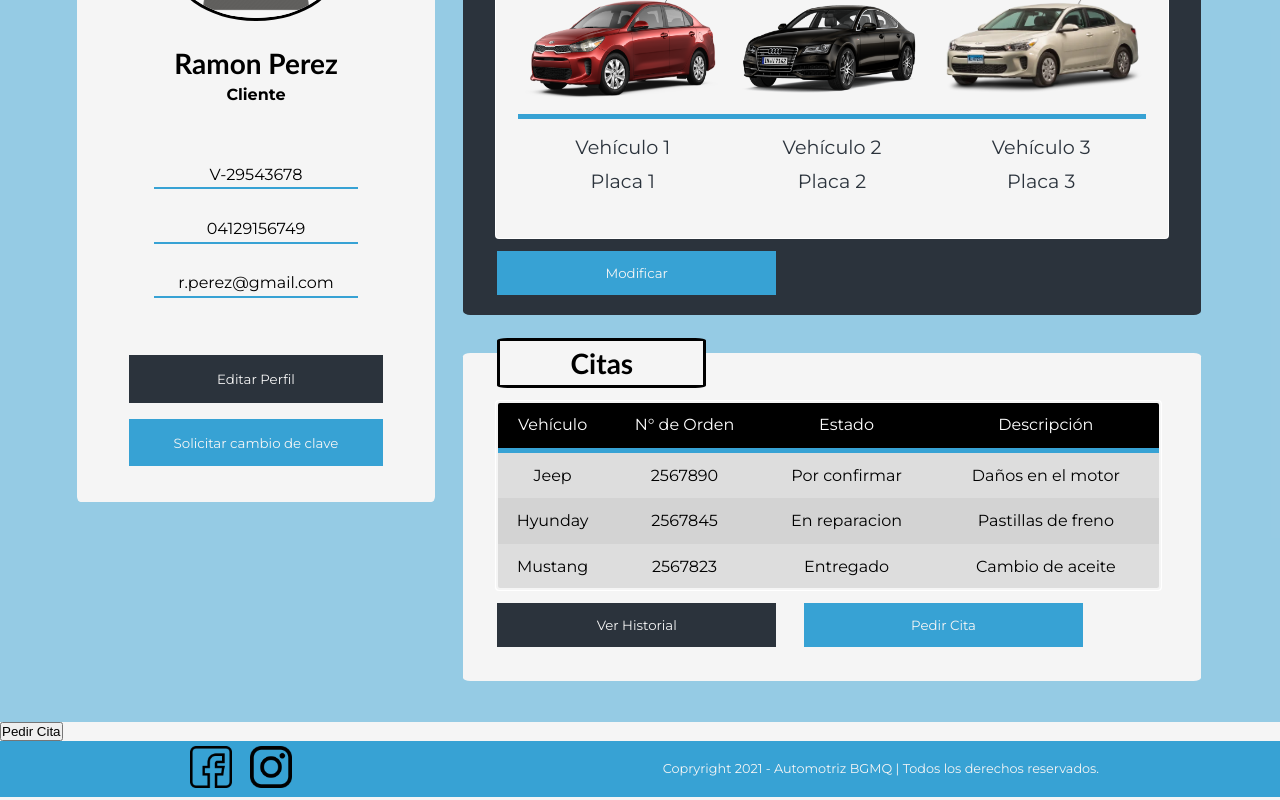
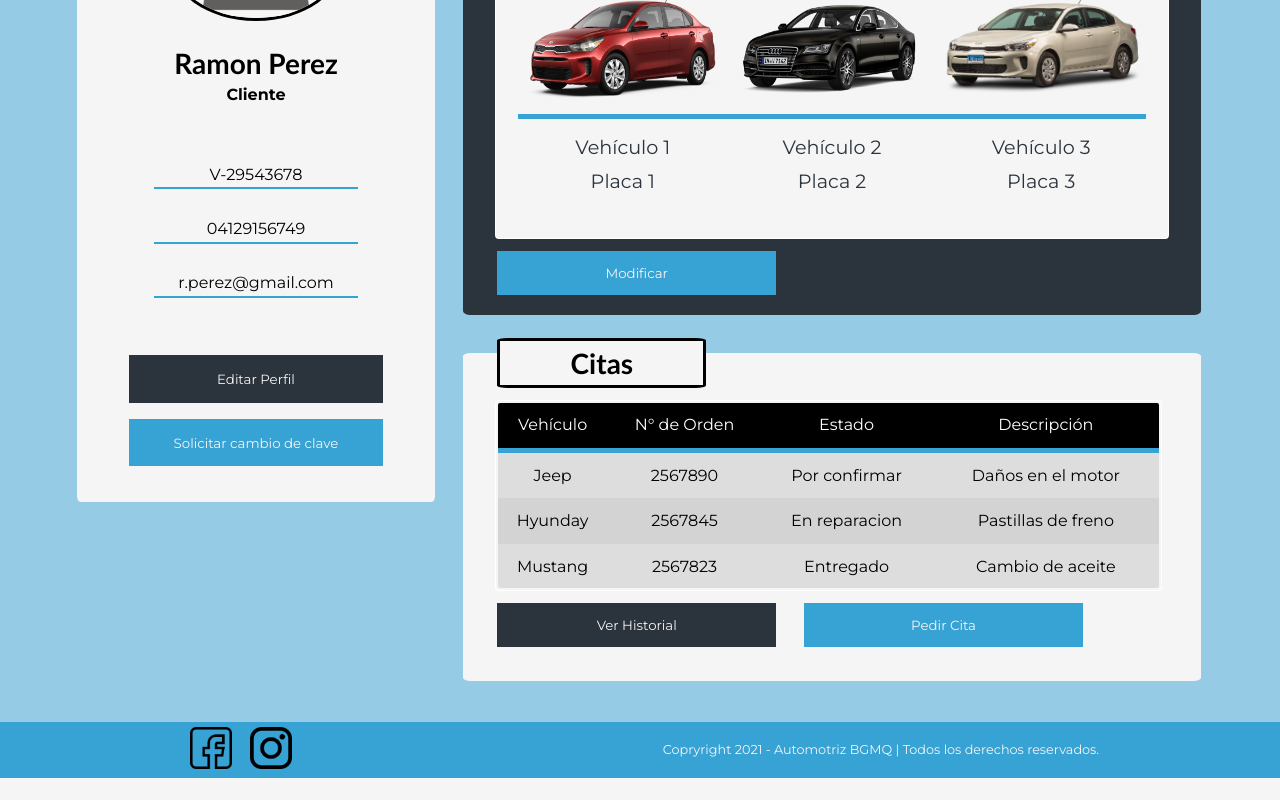
Before and after one commit to nbolinaga/automotrizBGM, an Angular app in the folder automotrizBGMQ/: page /perfil in a window 1280 px wide. Shown: the part 225-1025 px from the top of the page. Built offline with nearby package versions, Linux system fonts and the light colour scheme.

Commit message:
Corrección de detalle de acople (Eliminación de botón inecesario)

```diff
--- a/automotrizBGMQ/src/app/components/perfil/perfil.component.html
+++ b/automotrizBGMQ/src/app/components/perfil/perfil.component.html
@@ -94,7 +94,4 @@
           </form>
       </div>
   </div>
-
-  <button type="submit" class="pedir-citas" (click)="activacion()">Pedir Cita</button>
-
 </section>
```
